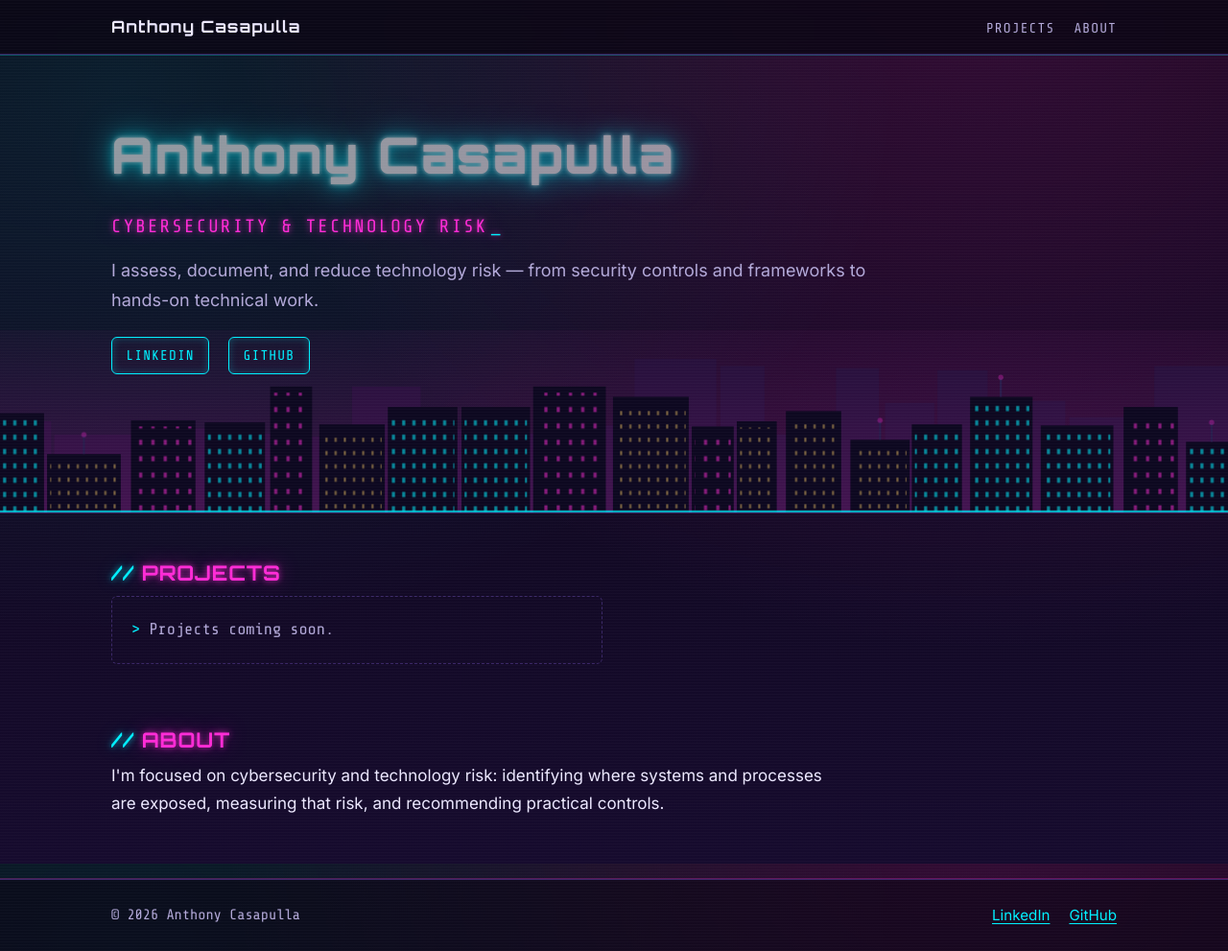
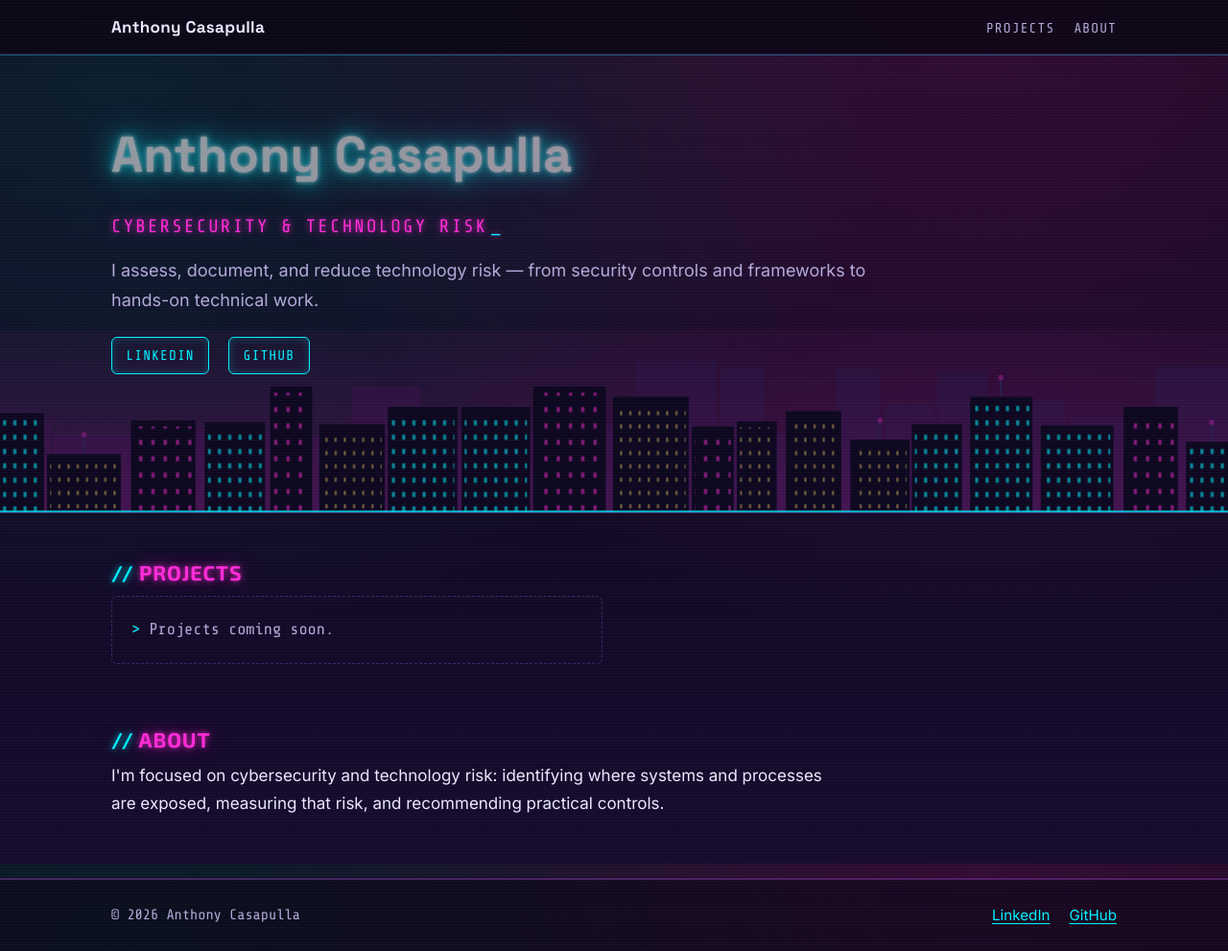
Before and after one commit to acasapulla/acasapulla.github.io, a Jekyll site: the page built from index.html, in a window 1280 px wide and 991 px high. Shown: the whole window at 96% size. Built offline with Jekyll 4.4.1, drawn with Linux system fonts in a browser that asks for light colours.

Commit message:
style: Space Grotesk for name, Exo 2 for headings
Co-Authored-By: Claude Opus 5.5 <noreply@anthropic.com>

```diff
--- a/_layouts/default.html
+++ b/_layouts/default.html
@@ -8,7 +8,7 @@
   {% seo %}
   <link rel="preconnect" href="https://fonts.googleapis.com">
   <link rel="preconnect" href="https://fonts.gstatic.com" crossorigin>
-  <link rel="stylesheet" href="https://fonts.googleapis.com/css2?family=Inter:wght@400;600&family=Orbitron:wght@700;800&family=Share+Tech+Mono&display=swap">
+  <link rel="stylesheet" href="https://fonts.googleapis.com/css2?family=Inter:wght@400;600&family=Space+Grotesk:wght@700&family=Exo+2:wght@700;800&family=Share+Tech+Mono&display=swap">
   <link rel="stylesheet" href="{{ '/assets/css/style.css' | relative_url }}">
 </head>
 <body>
--- a/assets/css/style.css
+++ b/assets/css/style.css
@@ -24,7 +24,8 @@
   --focus: #ffd166;
 
   --font: "Inter", system-ui, -apple-system, "Segoe UI", Roboto, Arial, sans-serif;
-  --font-display: "Orbitron", "Inter", system-ui, sans-serif;
+  --font-name: "Space Grotesk", "Inter", system-ui, sans-serif;   /* your name */
+  --font-display: "Exo 2", "Inter", system-ui, sans-serif;        /* headings */
   --font-mono: "Share Tech Mono", ui-monospace, SFMono-Regular, Menlo, monospace;
   --radius: 6px;
   --space: 1rem;
@@ -98,7 +99,7 @@ img { max-width: 100%; height: auto; }
   gap: 0.5rem 1.5rem; padding-top: 0.85rem; padding-bottom: 0.85rem;
 }
 .site-name {
-  font-family: var(--font-display); font-weight: 700; letter-spacing: 0.06em;
+  font-family: var(--font-name); font-weight: 700; letter-spacing: 0.02em;
   color: var(--text); text-decoration: none;
 }
 .site-name:hover { color: var(--cyan); }
@@ -127,6 +128,7 @@ img { max-width: 100%; height: auto; }
 .hero-band { position: relative; overflow: hidden; border-bottom: 1px solid var(--border); }
 .hero { position: relative; z-index: 1; padding-top: 4.5rem; padding-bottom: 9rem; }
 .hero h1 {
+  font-family: var(--font-name); font-weight: 700; letter-spacing: 0.01em;
   color: #fff;
   text-shadow: 0 0 4px #fff, 0 0 12px var(--cyan), 0 0 28px var(--cyan), 0 0 48px rgba(0, 240, 255, 0.5);
   animation: flicker 6s infinite;
```
Also changed, not shown: docs/superpowers/specs/2026-11-17-portfolio-site-design.md (+2 -1 lines).
